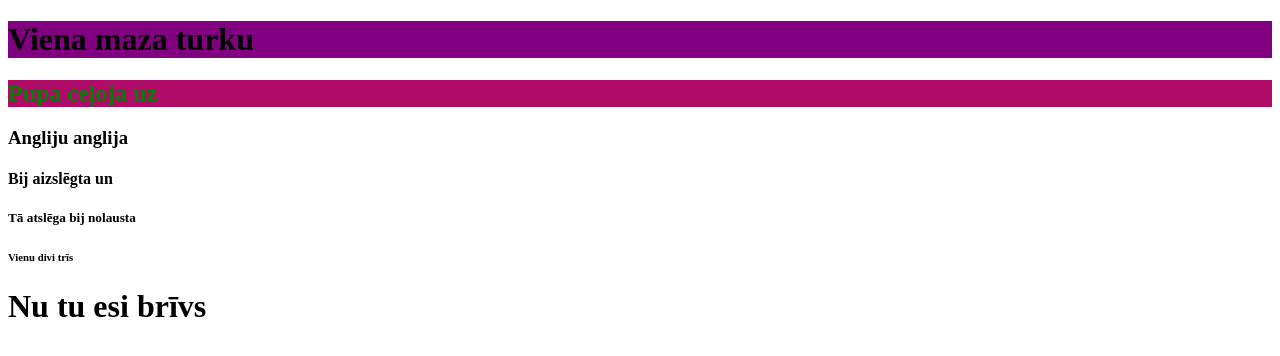
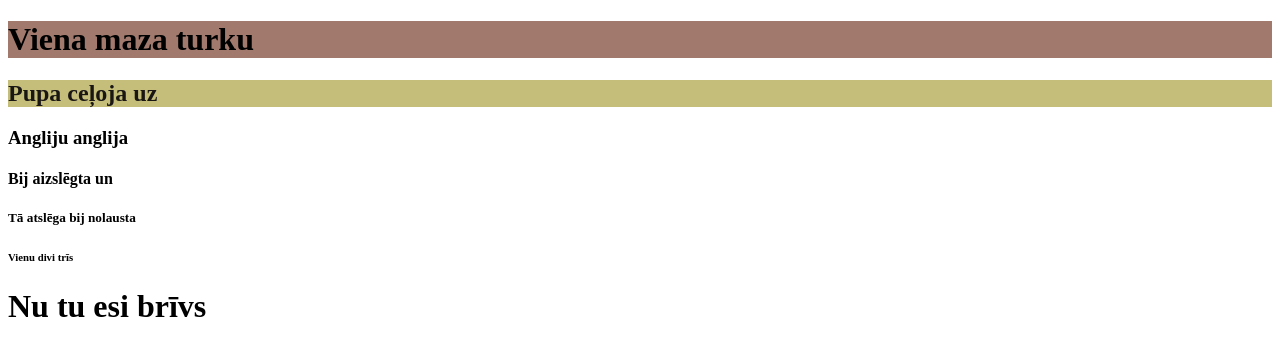
Before and after one commit to anc3ca/aeaeae, a plain HTML site: page index.html in a window 1280 px wide. Drawn offline with Linux system fonts and the light colour scheme.

Commit message:
Update index.html

```diff
--- a/index.html
+++ b/index.html
@@ -6,9 +6,9 @@
 
 <body>
 
-<h1 style="background-color:purple">Viena maza turku</h1>
-<h2 style="color:green;background-color:#b00b69">Pupa ceļoja uz</h2>
-<h3 style="text-align:centre;">Angliju anglija</h3>
+<h1 style="background-color:#a17a6d">Viena maza turku</h1>
+<h2 style="color:#1a1614;background-color:#c4be7a">Pupa ceļoja uz</h2>
+<h3 style="text-align:centrer;">Angliju anglija</h3>
 <h4>Bij aizslēgta un</h4>
 <h5>Tā atslēga bij nolausta</h5>
 <h6>Vienu divi trīs</h6>
```
